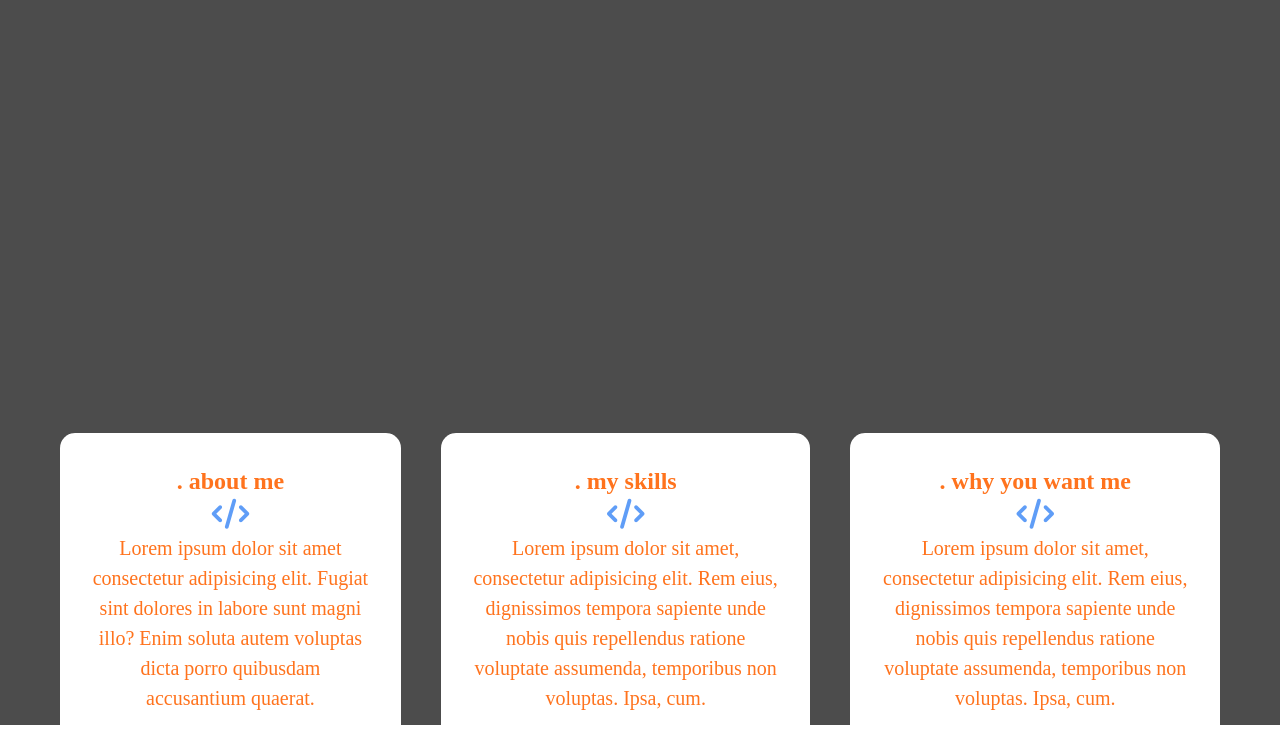
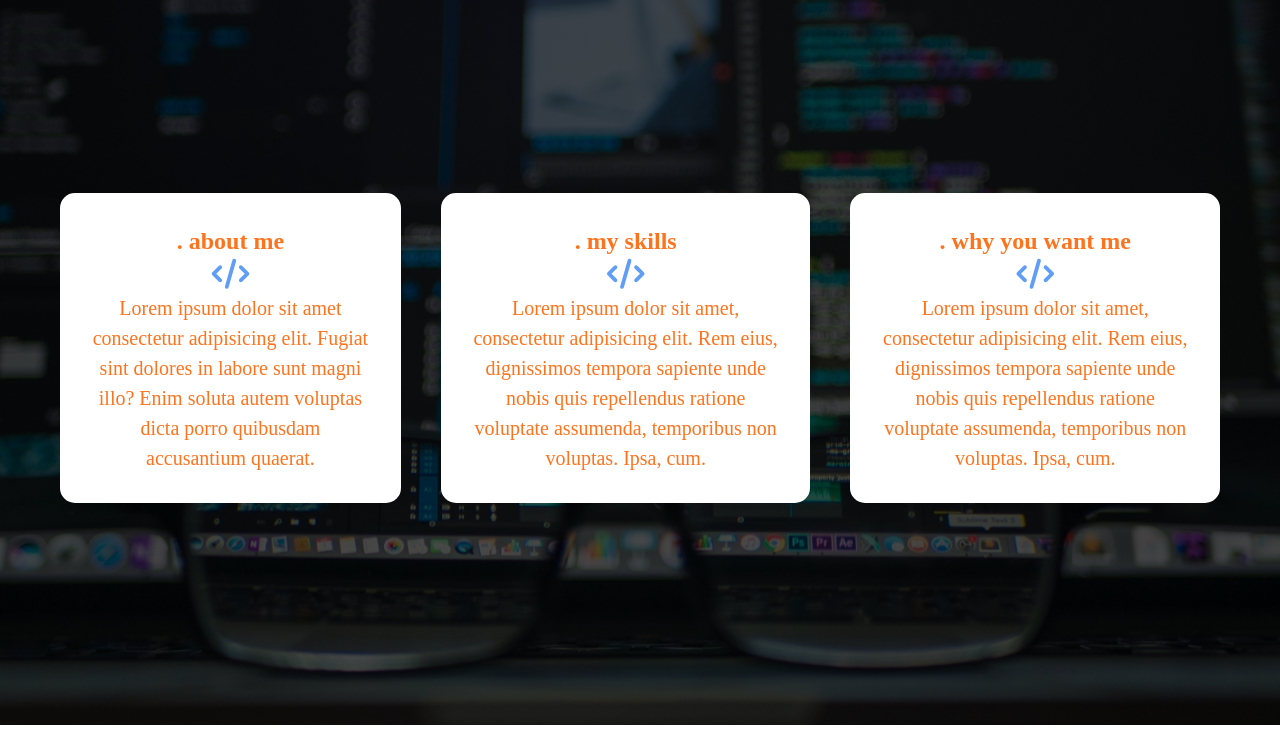
Before and after one commit to brewdiHQ/Techstarter, a plain HTML site: page uebungsaufgaben/uea_15112022/index.html in a window 1280 px wide. Shown: the part 75-828 px from the top of the page. After the commit the page ends 800 px from the top, so only its background shows below. Drawn offline with Linux system fonts and the light colour scheme.

Commit message:
reduce margin-top .cards

```diff
--- a/uebungsaufgaben/uea_15112022/css/style.css
+++ b/uebungsaufgaben/uea_15112022/css/style.css
@@ -23,7 +23,8 @@ h4 {
 
 #landing {
 
-    background: linear-gradient(rgba(0,0,0,0.7), rgba(0,0,0,0.7)), url("/ÜA/ÜA_15_11_2022/img/background_pro.jpg") center center;
+    /* background: linear-gradient(rgba(0,0,0,0.7), rgba(0,0,0,0.7)), url("/ÜA/ÜA_15_11_2022/img/background_pro.jpg") center center; */
+    background: linear-gradient(rgba(0,0,0,0.7), rgba(0,0,0,0.7)), url("/uebungsaufgaben/uea_15112022/img/background_pro.jpg") center center;
     background-size: cover;
     height: 100vh;
     color: white;
@@ -77,7 +78,7 @@ h4 {
 .cards {
 
     display: flex;
-    margin-top:  35%;
+    margin-top:  15%;
 }
 
 .cards .card {
```
Also changed, not shown: 1 other file.
